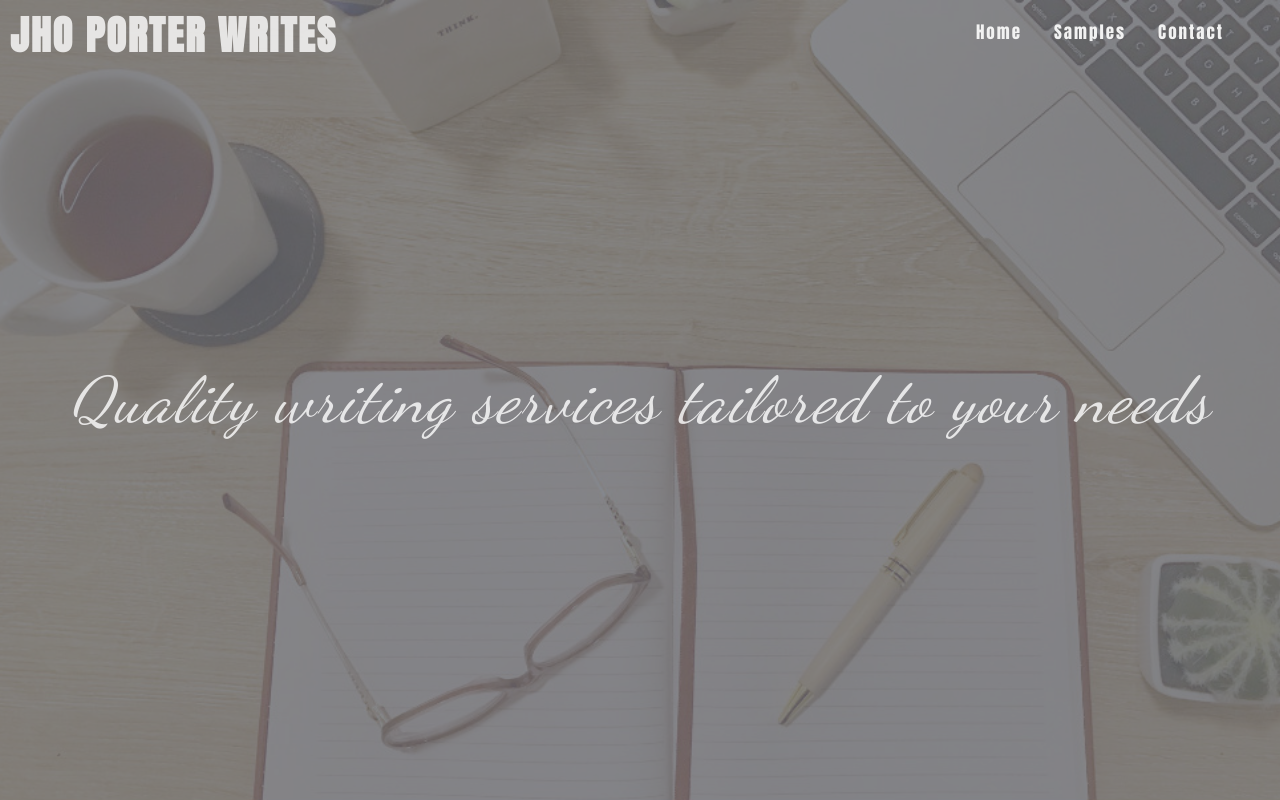
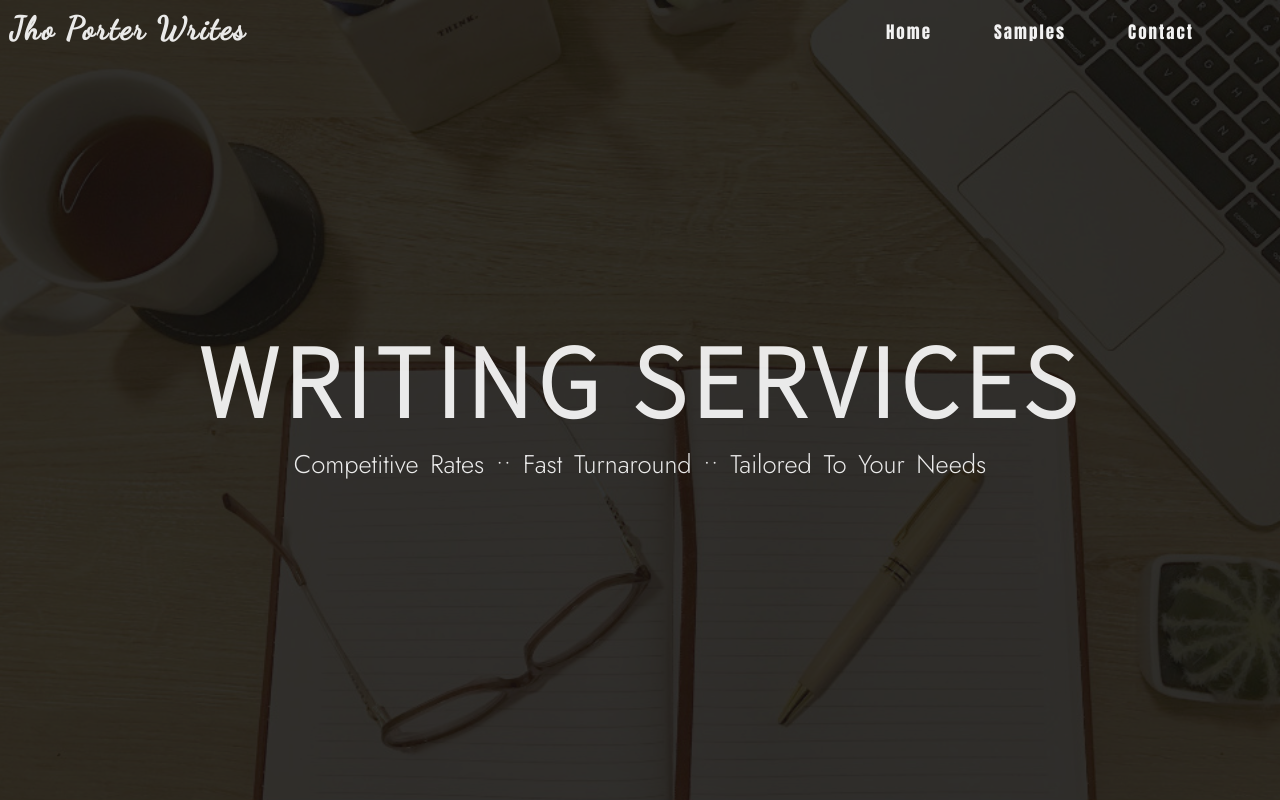
Before and after one commit to jhoporter/jporterwork, a Flask app: page / in a window 1280 px wide. Run offline with Flask 2, Linux system fonts and the light colour scheme.

Commit message:
changed minor css

```diff
--- a/app/static/styles.css
+++ b/app/static/styles.css
@@ -190,7 +190,8 @@ input[type=submit] {
 .banner {
   position: relative;
   height: 100%;
-  background-color: #6B6D76;
+  background-color: black;
+  opacity: 0.95;
   display: flex;
   justify-content: center;
   align-items: center;
@@ -204,22 +205,31 @@ input[type=submit] {
   flex-shrink: 0;
   min-width: 100%;
   min-height: 100%;
-  opacity: 0.18;
+  opacity: 0.15;
 }
 
 
 .bannernote {
   position: absolute;
+  text-align: center;
   padding: 18px;
-  margin: 0 auto;
-  font-size: 400%;
+  font-size: 640%;
   color: white;
-  opacity: 0.8;
-  font-style: italic;
-  letter-spacing: 2px;
-  font-family: 'Dancing Script', cursive;
+  letter-spacing: 6px;
+  font-weight: bold;
+  opacity: 0.9;
+  font-family: 'Source Sans Pro', sans-serif;
 }
 
+#description {
+  font-size: 25% !important;
+  font-weight: normal;
+  letter-spacing: 0;
+  word-spacing: 4px;
+  font-family: 'Jost', sans-serif;
+
+
+}
 
 /* Portfolio */
 
@@ -485,14 +495,15 @@ input[type=submit] {
 .topnav-left {
   float: left;
   padding-left: 10px;
-  padding-top: 5px;
+  padding-top: 10px;
   margin: 0;
-  font-size: 250%;
+  font-size: 200%;
   font-weight: bold;
+  opacity: 0.9;
+  letter-spacing: 2px;
+  /*font-family: 'Anton', sans-serif;*/
+  font-family: 'Dancing Script', cursive;
 
-  opacity: 0.8;
-  letter-spacing: 2px;
-  font-family: 'Anton', sans-serif;
 }
 
 /* Style the links inside the navigation bar */
@@ -502,6 +513,7 @@ input[type=submit] {
   color: #f2f2f2;
   text-align: center;
   padding: 14px 16px;
+  margin-right: 30px;
   text-decoration: none;
   font-size: 17px;
 }
--- a/app/templates/index.html
+++ b/app/templates/index.html
@@ -6,6 +6,13 @@
       <link href="https://fonts.googleapis.com/css2?family=Anton&display=swap" rel="stylesheet">
       <link href="https://fonts.googleapis.com/css2?family=Dancing+Script&display=swap" rel="stylesheet">
       <link href="https://fonts.googleapis.com/css2?family=Quicksand:wght@300;400&display=swap" rel="stylesheet">
+      <link href="https://fonts.googleapis.com/css2?family=Source+Sans+Pro:wght@300&display=swap" rel="stylesheet">
+      <link href="https://fonts.googleapis.com/css2?family=Jost:wght@300&display=swap" rel="stylesheet">
+
+
+
+
+
 
       {% if title %}
       <title>{{ title }} - JHOPORTERWRITES</title>
@@ -20,7 +27,7 @@
         <a href="javascript:void(0);" class="icon" onclick="myFunction()">
           <i class="fa fa-bars"></i>
         </a>
-        <div class="topnav-left">JHO PORTER WRITES</div>
+        <div class="topnav-left">Jho Porter Writes</div>
         <div class="topnav-right">
           <a href="{{ url_for('index') }}">Home</a>
           <a href="{{ url_for('samples') }}">Samples</a>
@@ -44,7 +51,10 @@
         <div class="banner">
           <img src="/static/ban1d.jpg" class="bgimage">
             <div class="bannernote">
-              Quality writing services tailored to your needs
+              <div>WRITING SERVICES</div>
+              <div id="description">
+                Competitive Rates ••  Fast Turnaround ••  Tailored To Your Needs
+              </div>
             </div>
 
 
```
